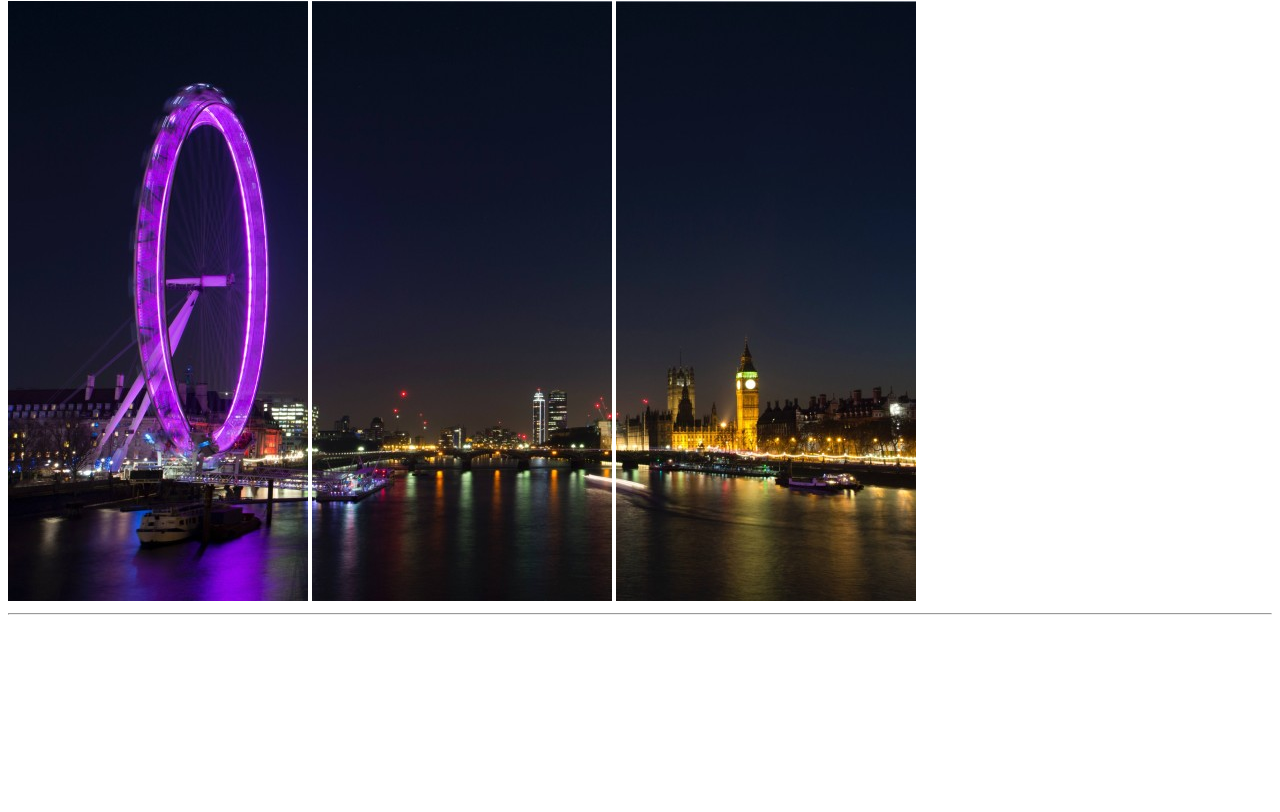
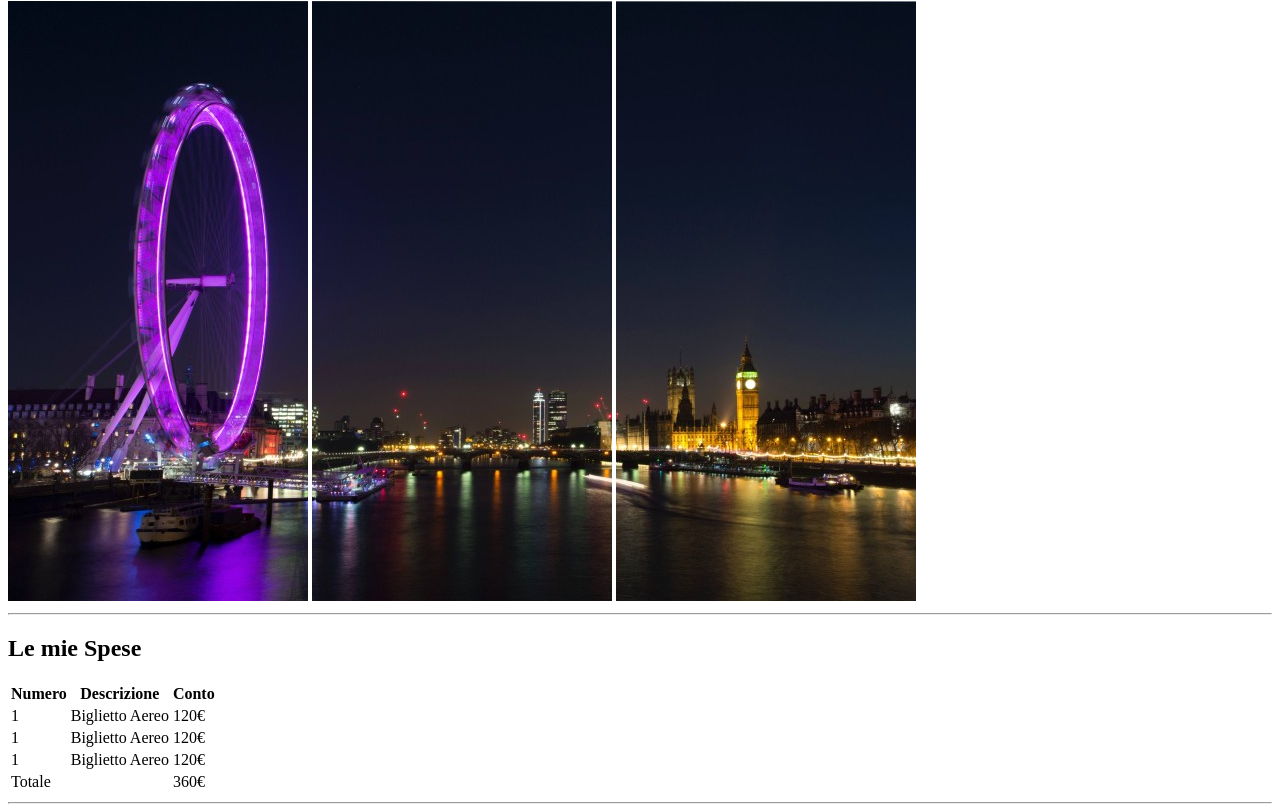
Before and after one commit to giovannifranchi/html-london-trip, a plain HTML site: page index.html in a window 1280 px wide. Shown: the part 79-891 px from the top of the page. Before the commit the page ends 800 px from the top, so only its background shows below. Drawn offline with Linux system fonts and the light colour scheme.

Commit message:
Creazione sezione spese in main

```diff
--- a/index.html
+++ b/index.html
@@ -16,6 +16,47 @@
         <hr>
     </header>
     <!-- /Fine header della pagina -->
+    <!-- Corpo principale della pagina -->
+    <main>
+        <!-- Sezione delle spese -->
+        <section>
+            <h2>Le mie Spese</h2>
+            <table>
+                <thead>
+                    <tr>
+                        <th>Numero</th>
+                        <th>Descrizione</th>
+                        <th>Conto</th>
+                    </tr>
+                </thead>
+                <tbody>
+                    <tr>
+                        <td>1</td>
+                        <td>Biglietto Aereo</td>
+                        <td>120€</td>
+                    </tr>
+                    <tr>
+                        <td>1</td>
+                        <td>Biglietto Aereo</td>
+                        <td>120€</td>
+                    </tr>
+                    <tr>
+                        <td>1</td>
+                        <td>Biglietto Aereo</td>
+                        <td>120€</td>
+                    </tr>
+                </tbody>
+                <tfoot>
+                    <tr>
+                        <td colspan="2">Totale</td>
+                        <td>360€</td>
+                    </tr>
+                </tfoot>
+            </table>
+            <hr>
+        </section>
+        <!-- /Fine sezione delle spese -->
+    </main>
 
 </body>
 </html>
```
